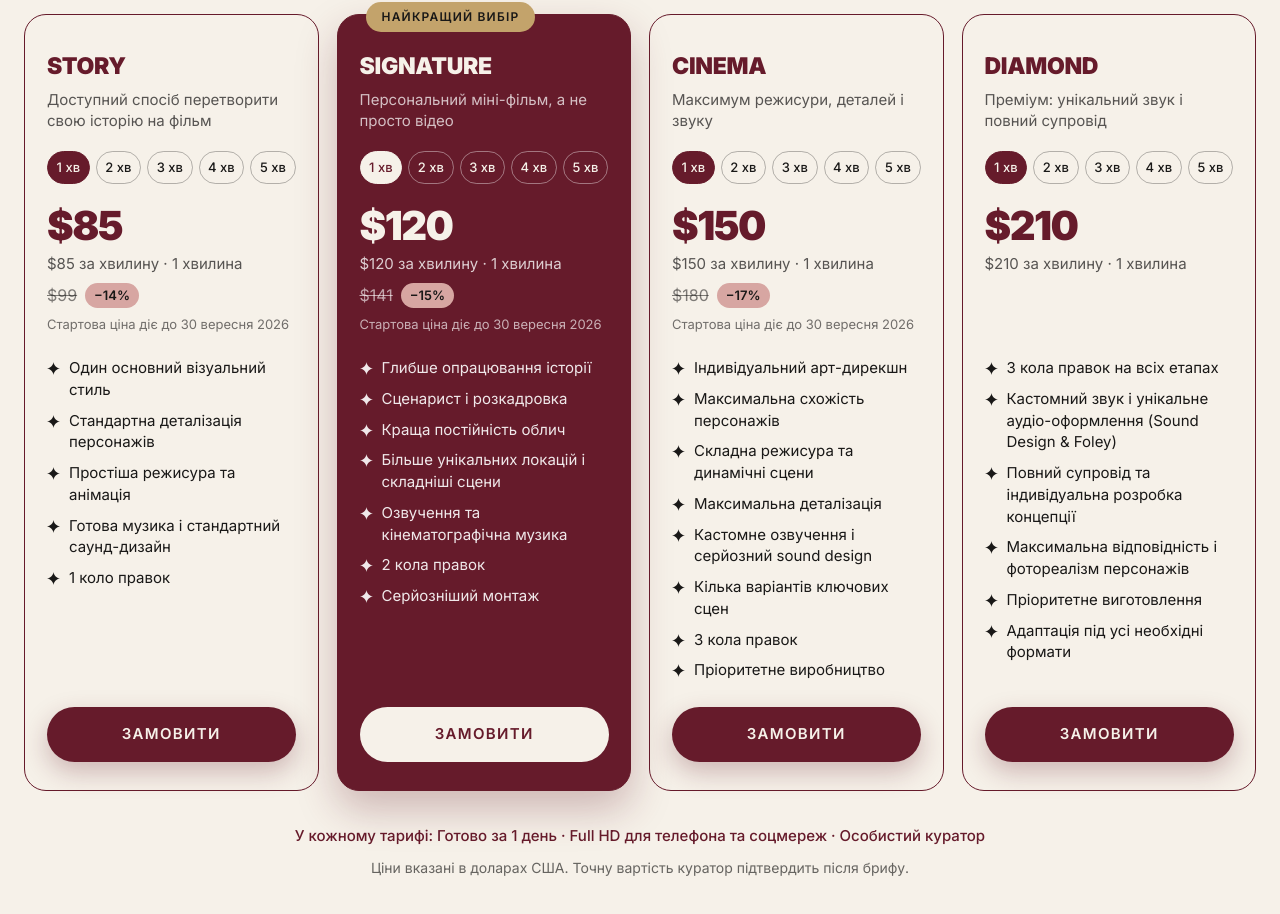
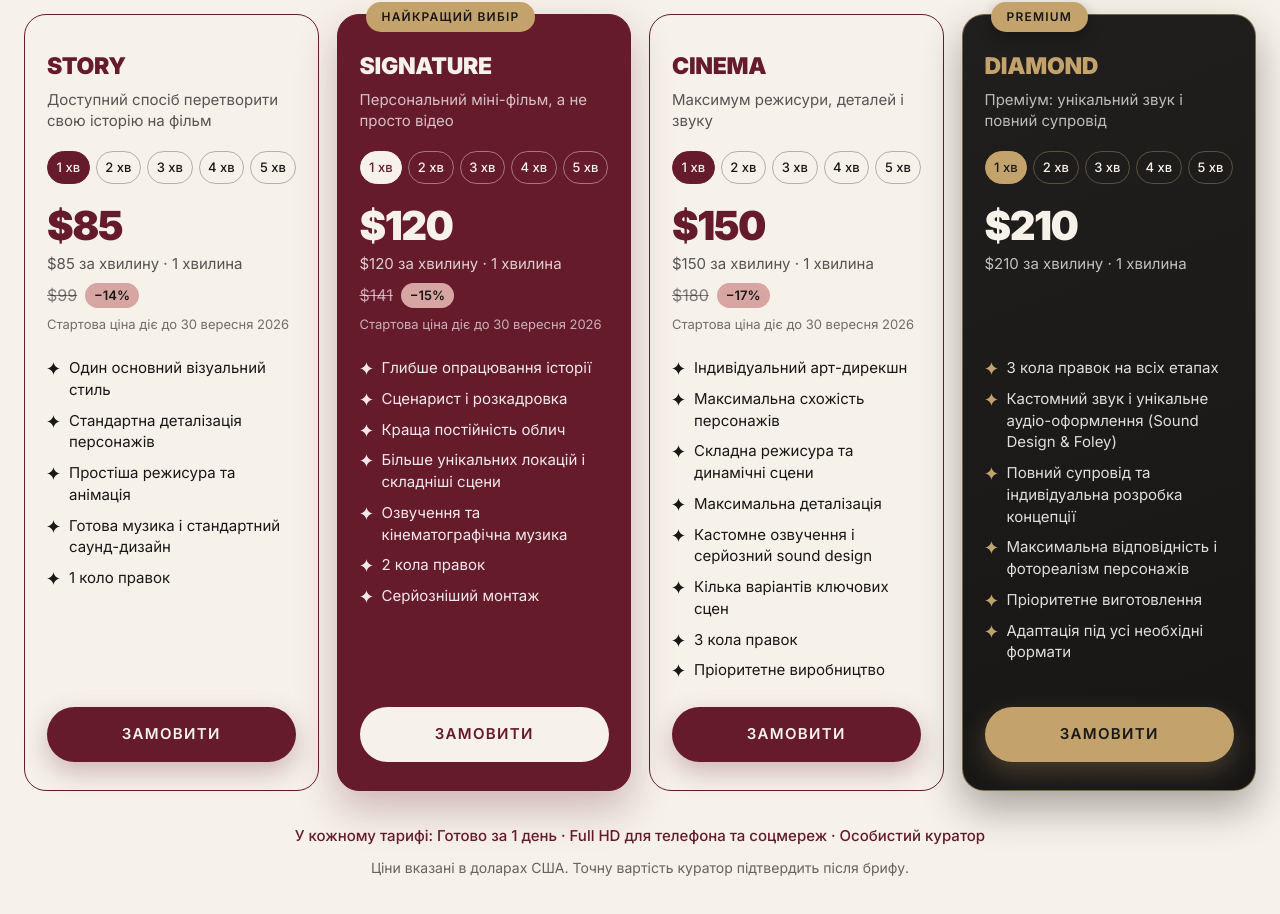
Before and after one commit to Iteam-company/lume-landing, a Next.js app: page / in a window 1280 px wide. Shown: the part 3443-4357 px from the top of the page. Built offline with nearby package versions, Linux system fonts and the light colour scheme; no server answers; a web font is replaced by a local one.

Commit message:
feat: diamond card style

```diff
--- a/app/components/PlanCard.tsx
+++ b/app/components/PlanCard.tsx
@@ -18,9 +18,14 @@ export default function PlanCard({ tier }: { tier: Tier }) {
   const [index, setIndex] = useState(tier.defaultOption ?? 0);
   const option = tier.options[index];
   const off = discount(option);
+  const isDiamond = tier.slug === "diamond";
 
   return (
-    <article className={`plan${tier.featured ? " plan--featured" : ""}`}>
+    <article
+      className={`plan${tier.featured ? " plan--featured" : ""}${
+        isDiamond ? " plan--diamond" : ""
+      }`}
+    >
       {tier.badge ? <span className="plan__badge">{tier.badge}</span> : null}
 
       <h3 className="plan__name">{tier.name}</h3>
@@ -73,7 +78,9 @@ export default function PlanCard({ tier }: { tier: Tier }) {
 
       <Link
         href={`/?tier=${tier.slug}&minutes=${option.minutes}#form`}
-        className={`btn ${tier.featured ? "btn--light" : "btn--dark"} plan__cta`}
+        className={`btn ${
+          isDiamond ? "btn--gold" : tier.featured ? "btn--light" : "btn--dark"
+        } plan__cta`}
         onClick={() =>
           trackPixel("ViewContent", {
             content_name: `${tier.name} · ${option.minutes} хв`,
--- a/app/lume.css
+++ b/app/lume.css
@@ -313,6 +313,41 @@ button{font:inherit;color:inherit;cursor:pointer}
   margin:10px 0 0;text-align:center;font-size:14px;color:rgba(25,24,23,.65);
 }
 
+/* ---------- DIAMOND: ексклюзивний вигляд ----------
+   Графітова картка з дозованими золотими акцентами. Лишається в межах
+   брендової палітри (--gold, --charcoal), без яскравого glow. */
+.plan--diamond{
+  color:var(--cream);
+  background:linear-gradient(160deg,#211F1E,#171615);
+  border-color:rgba(195,163,107,.55);
+  box-shadow:0 18px 40px rgba(0,0,0,.32);
+}
+.plan--diamond:hover{
+  box-shadow:0 26px 52px rgba(0,0,0,.42),0 0 0 1px rgba(195,163,107,.55);
+}
+.plan--diamond .plan__name{color:var(--gold)}
+.plan--diamond .plan__tagline{color:rgba(255,255,255,.7)}
+.plan--diamond .plan__now{color:var(--cream)}
+.plan--diamond .plan__per{color:rgba(255,255,255,.72)}
+.plan--diamond .plan__list li{color:rgba(255,255,255,.86)}
+.plan--diamond .plan__list .star{color:var(--gold)}
+.plan--diamond .plan__badge{box-shadow:0 6px 16px rgba(0,0,0,.28)}
+.plan--diamond .opt{border-color:rgba(195,163,107,.38);color:var(--cream)}
+.plan--diamond .opt:hover{border-color:var(--gold)}
+.plan--diamond .opt.is-active{
+  background:var(--gold);border-color:var(--gold);color:var(--charcoal);
+}
+
+/* золотий CTA — лише для DIAMOND */
+.btn--gold{
+  background:var(--gold);color:var(--charcoal);
+  box-shadow:0 10px 26px rgba(195,163,107,.28);
+}
+.btn--gold:hover{
+  background:#B4915A;
+  box-shadow:0 16px 34px rgba(195,163,107,.34);
+}
+
 /* ============================================================
    КОМУ ПІДІЙДЕ
    ============================================================ */
--- a/app/pricing.ts
+++ b/app/pricing.ts
@@ -122,6 +122,7 @@ export const TIERS: Tier[] = [
       "Пріоритетне виготовлення",
       "Адаптація під усі необхідні формати",
     ],
+    badge: "Premium",
   },
 ];
 
```
